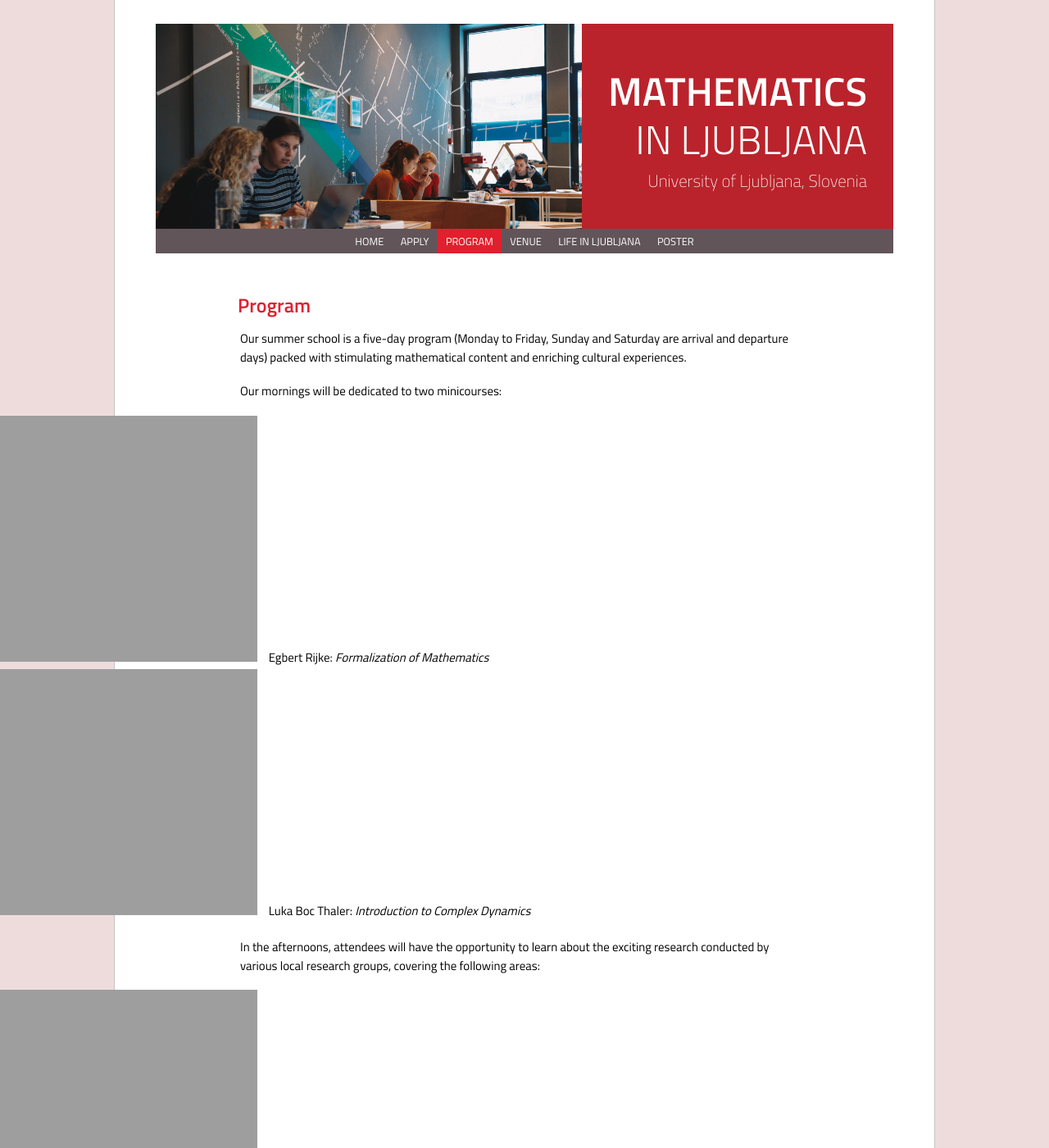
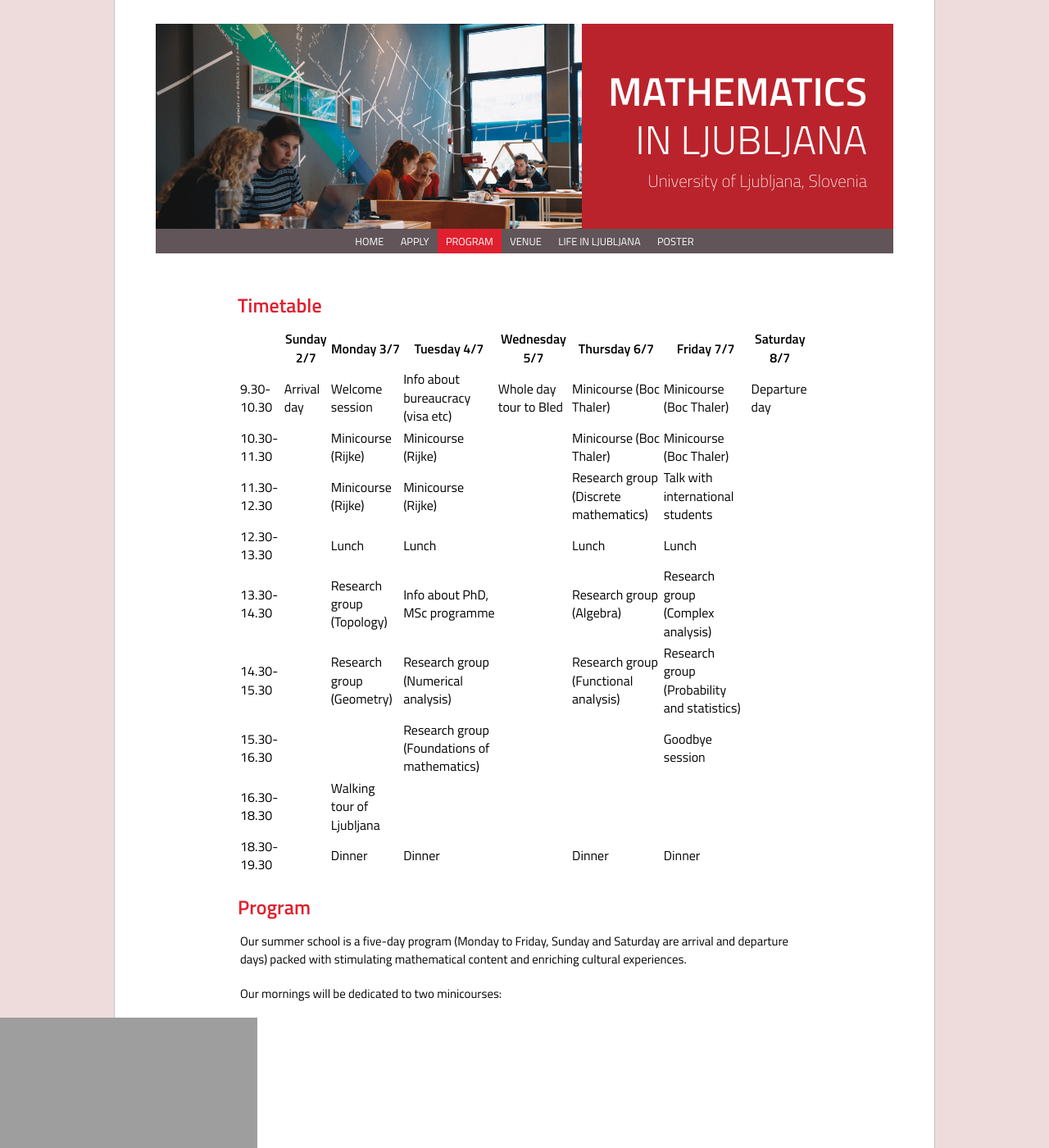
Before and after one commit to ul-fmf/mathematics-in-ljubljana, a Jekyll site: the page built from program.md, in a window 1280 px wide and 1400 px high. Shown: the whole window at 82% size. Built offline with Jekyll 4.4.1, drawn with Linux system fonts in a browser that asks for light colours; nearby versions of some CDN libraries; a style sheet for code colours, icons or effects is not loaded; some of the changed text lies outside the part shown.

Commit message:
Update program.md

```diff
--- a/program.md
+++ b/program.md
@@ -2,6 +2,21 @@
 layout: page
 title: Program
 ---
+
+# Timetable
+
+|             | Sunday 2/7  | Monday 3/7                                  | Tuesday 4/7                                | Wednesday 5/7          | Thursday 6/7                         | Friday 7/7                                  | Saturday 8/7  |
+|-------------|-------------|---------------------------------------------|--------------------------------------------|------------------------|--------------------------------------|---------------------------------------------|---------------|
+| 9.30-10.30  | Arrival day | Welcome session                             | Info about bureaucracy (visa etc)          | Whole day tour to Bled | Minicourse (Boc Thaler)              | Minicourse (Boc Thaler)                     | Departure day |
+| 10.30-11.30 |             | Minicourse (Rijke)                          | Minicourse (Rijke)                         |                        | Minicourse (Boc Thaler)              | Minicourse (Boc Thaler)                     |               |
+| 11.30-12.30 |             | Minicourse (Rijke)                          | Minicourse (Rijke)                         |                        | Research group (Discrete mathematics)| Talk with international students            |               |
+| 12.30-13.30 |             | Lunch                                       | Lunch                                      |                        | Lunch                                | Lunch                                       |               |
+| 13.30-14.30 |             | Research group (Topology)                   | Info about PhD, MSc programme              |                        | Research group (Algebra)             | Research group (Complex analysis)           |               |
+| 14.30-15.30 |             | Research group (Geometry)                   | Research group (Numerical analysis)        |                        | Research group (Functional analysis) | Research group (Probability and statistics) |               |
+| 15.30-16.30 |             |                                             | Research group (Foundations of mathematics)|                        |                                      | Goodbye session                             |               |
+| 16.30-18.30 |             | Walking tour of Ljubljana                   |                                            |                        |                                      |                                             |               |
+| 18.30-19.30 |             | Dinner                                      | Dinner                                     |                        | Dinner                               | Dinner                                      |               |
+
 
 # Program
 
```
Also changed, not shown: other parts of program.md (+0 -2 lines).
